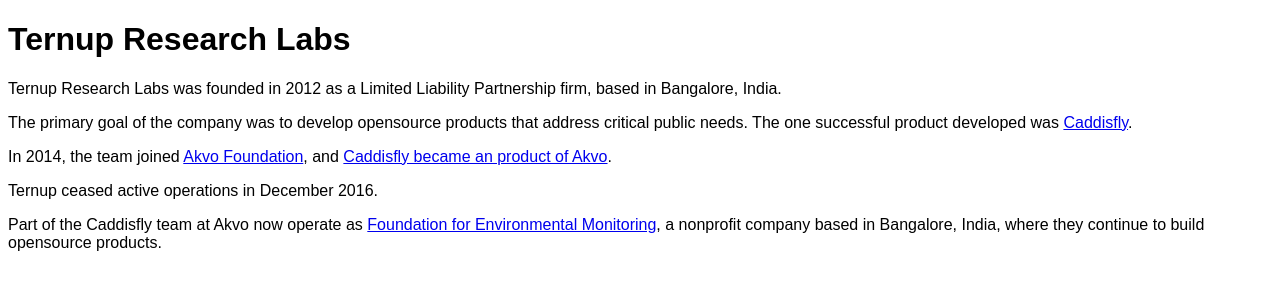
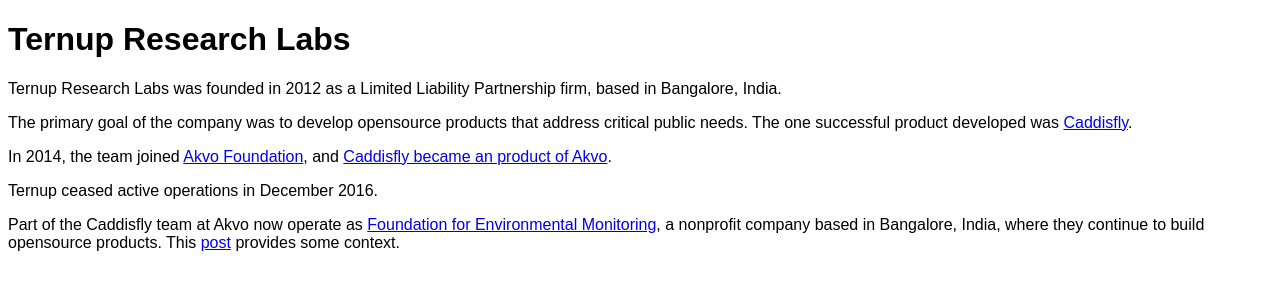
Before and after one commit to ternup/ternup.github.io, a Jekyll site: the page built from index.md, in a window 1280 px wide. Shown: the top 300 px of the page. Built offline with Jekyll 4.4.1, drawn with Linux system fonts in a browser that asks for light colours.

Commit message:
Added line on spinoff from Akvo

```diff
--- a/index.md
+++ b/index.md
@@ -13,4 +13,4 @@
 
 Ternup ceased active operations in December 2016.
 
-Part of the Caddisfly team at Akvo now operate as [Foundation for Environmental Monitoring](http://ffem.io), a nonprofit company based in Bangalore, India, where they continue to build opensource products.
+Part of the Caddisfly team at Akvo now operate as [Foundation for Environmental Monitoring](http://ffem.io), a nonprofit company based in Bangalore, India, where they continue to build opensource products. This [post](http://akvo.org/blog/akvo-spins-off-environmental-sensor-organisation-ffem/) provides some context.
```
